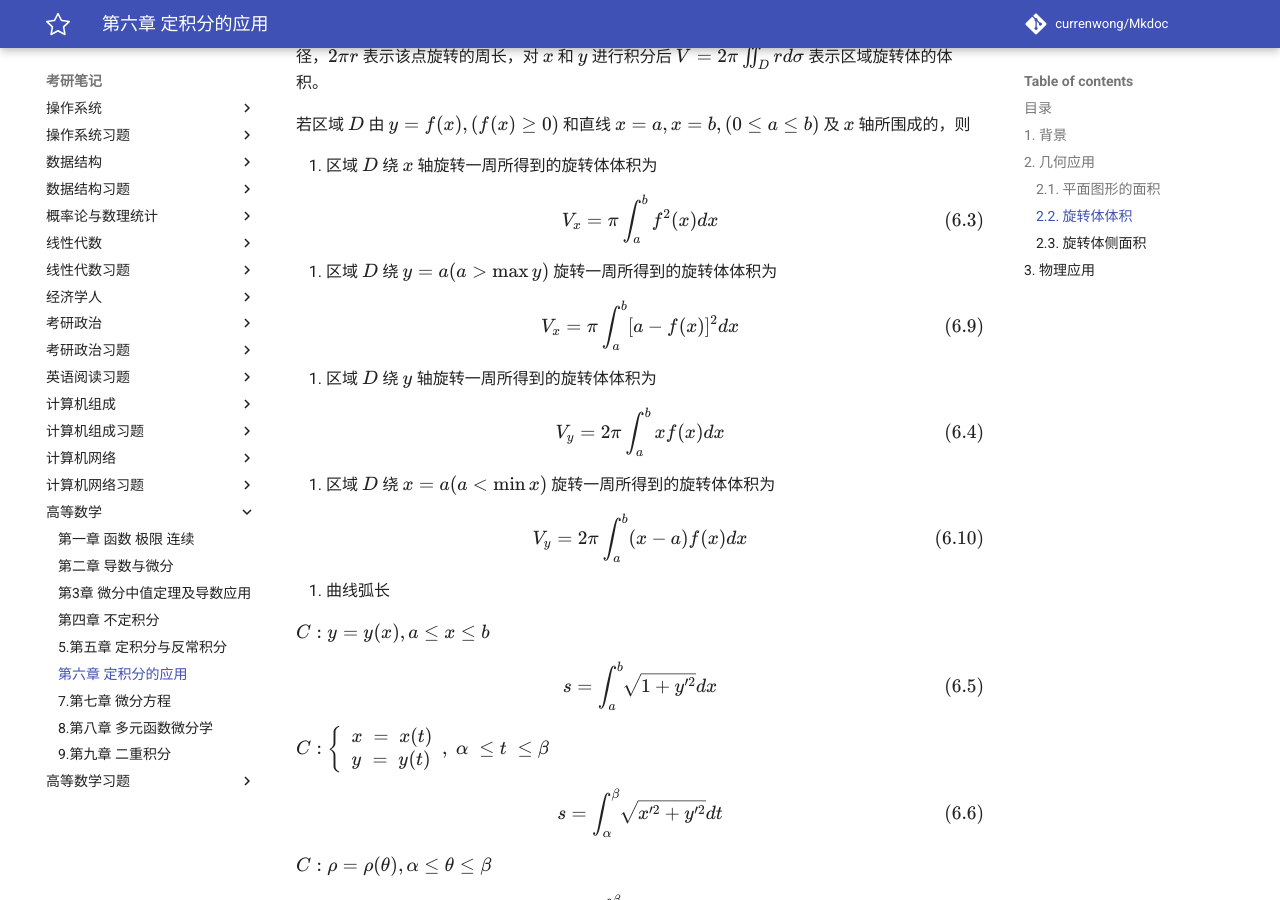
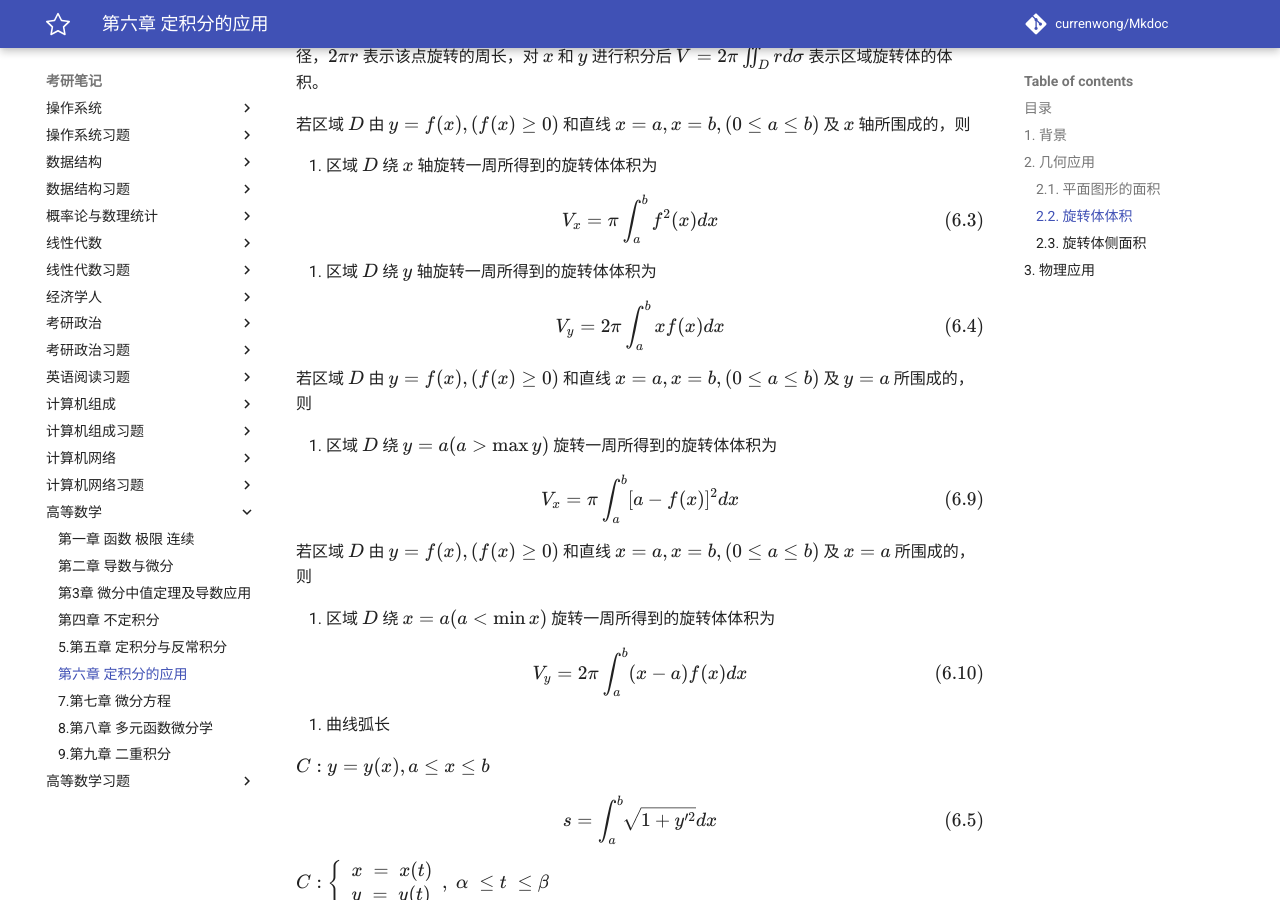
Before and after one commit to CurrenWong/Mkdoc, an MkDocs documentation site: the page built from docs/考研笔记/高等数学/6.第六章_定积分的应用.md, in a window 1280 px wide and 900 px high, scrolled down 1557 px. Built offline with MkDocs 1.6.1 and Material for MkDocs 9.7.7, drawn with Linux system fonts in a browser that asks for light colours; a script that is not in the unit is left out; comment, search, counter and statistics services are not loaded.

Commit message:
Fix bugs

```diff
--- a/docs/考研笔记/高等数学/6.第六章_定积分的应用.md
+++ b/docs/考研笔记/高等数学/6.第六章_定积分的应用.md
@@ -42,19 +42,23 @@ V_x = \pi \int_{a}^{b} f^2(x) dx
 \tag{6.3}
 $$
 
-2. 区域 $D$ 绕 $y = a(a > \max y)$ 旋转一周所得到的旋转体体积为
+2. 区域 $D$ 绕 $y$ 轴旋转一周所得到的旋转体体积为
+
+$$
+V_y = 2\pi \int_{a}^{b} xf(x) dx
+\tag{6.4}
+$$
+
+若区域 $D$ 由 $y = f(x), (f(x) \ge 0)$ 和直线 $x = a, x = b, (0 \le a \le b)$ 及 $y = a$ 所围成的，则
+
+3. 区域 $D$ 绕 $y = a(a > \max y)$ 旋转一周所得到的旋转体体积为
 
 $$
 V_x = \pi \int_{a}^{b} [a  - f(x)]^2 dx
 \tag{6.9}
 $$
 
-3. 区域 $D$ 绕 $y$ 轴旋转一周所得到的旋转体体积为
-
-$$
-V_y = 2\pi \int_{a}^{b} xf(x) dx
-\tag{6.4}
-$$
+若区域 $D$ 由 $y = f(x), (f(x) \ge 0)$ 和直线 $x = a, x = b, (0 \le a \le b)$ 及 $x = a$ 所围成的，则
 
 4. 区域 $D$ 绕 $x = a (a < \min x)$ 旋转一周所得到的旋转体体积为
 
```
